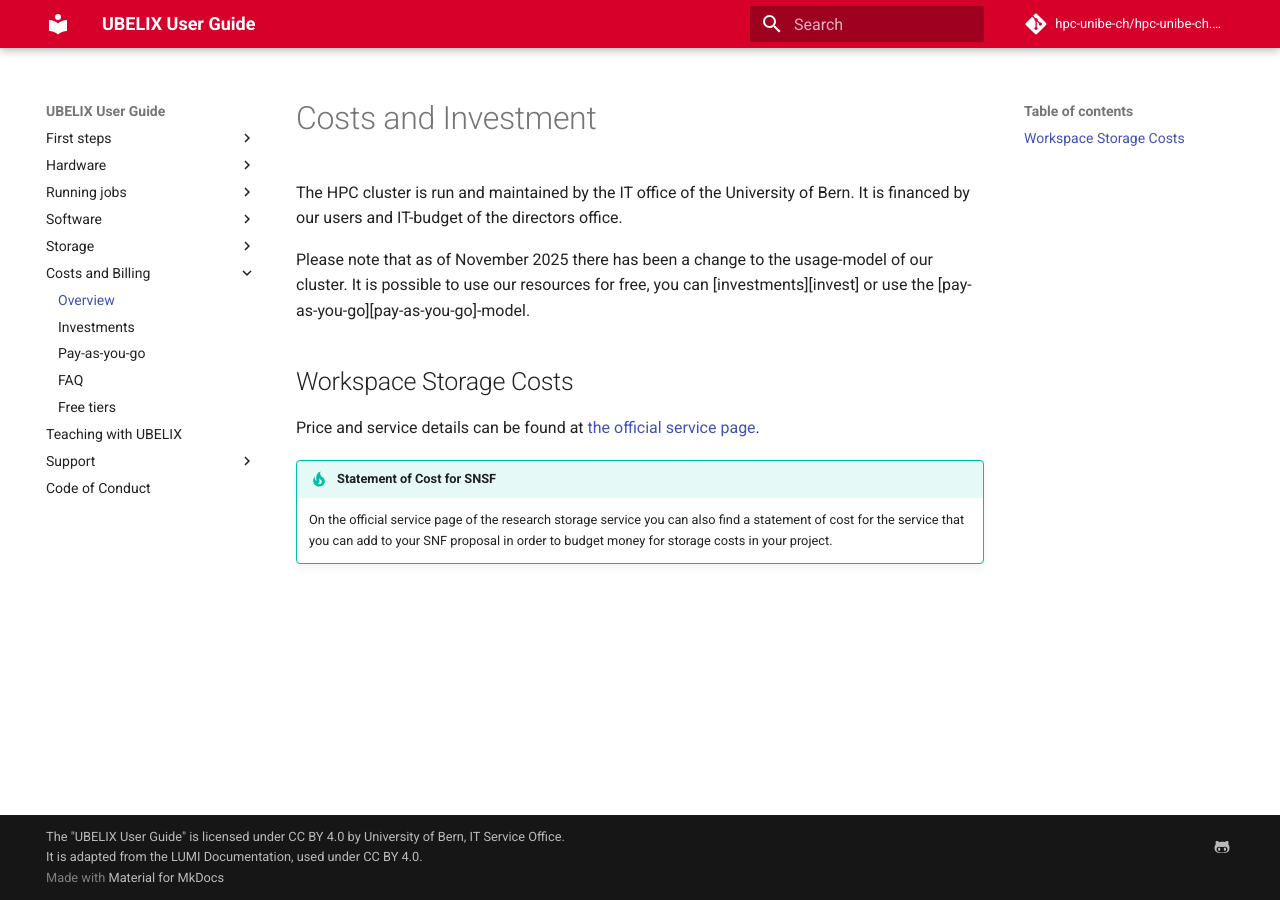
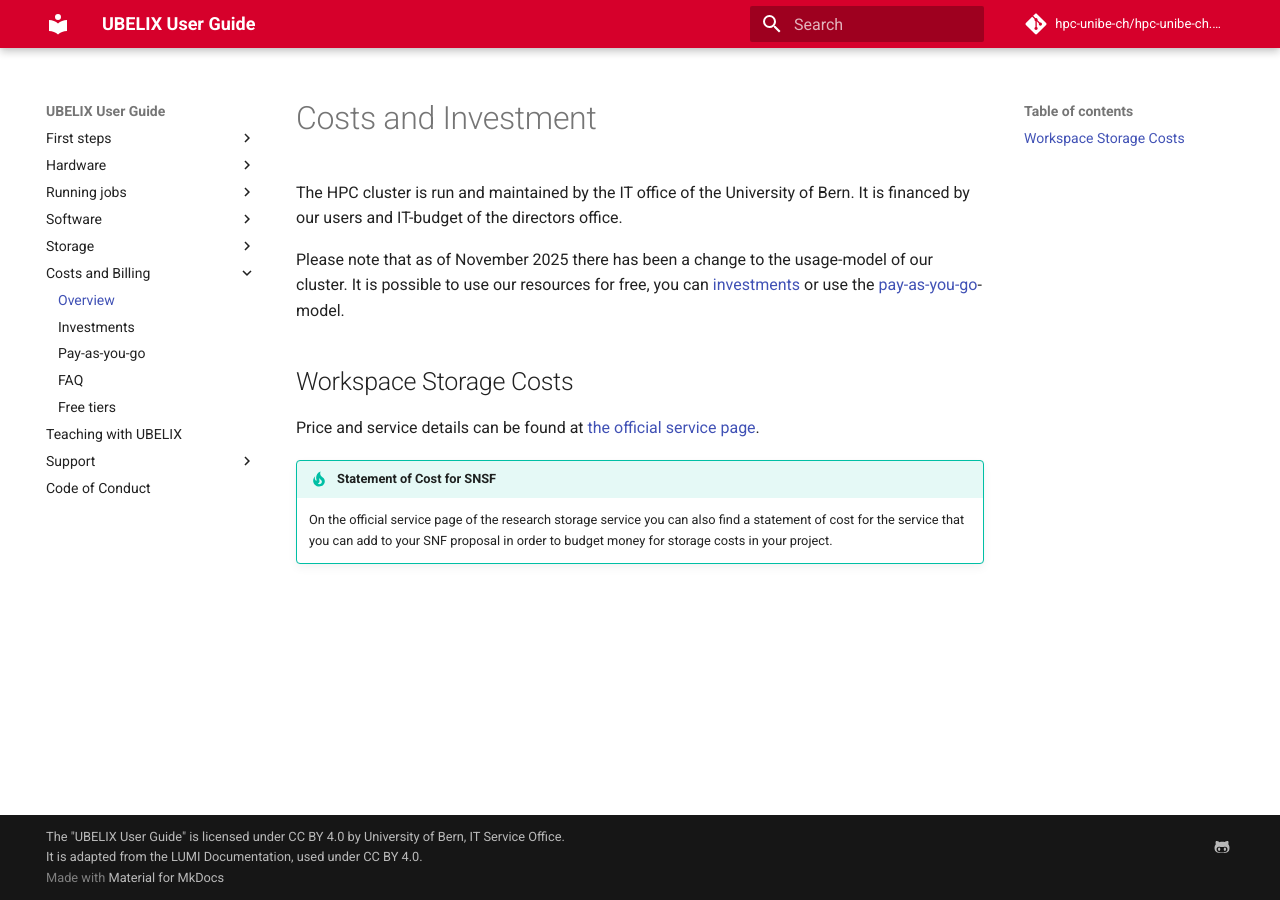
Before and after one commit to hpc-unibe-ch/hpc-unibe-ch.github.io, an MkDocs documentation site: the page built from docs/costs/overview.md, in a window 1280 px wide. Built offline with MkDocs 1.6.1 and Material for MkDocs 9.7.7, drawn with Linux system fonts in a browser that asks for light colours; comment, search, counter and statistics services are not loaded; some of the changed lines change nothing that is shown.

Commit message:
fixing links

```diff
--- a/docs/costs/overview.md
+++ b/docs/costs/overview.md
@@ -1,8 +1,11 @@
 # Costs and Investment
+
+[invest]: investments.md
+[payg]: payg.md
 
 The HPC cluster is run and maintained by the IT office of the University of Bern. It is financed by our users and IT-budget of the directors office.
 
-Please note that as of November 2025 there has been a change to the usage-model of our cluster. It is possible to use our resources for free, you can [investments][invest] or use the [pay-as-you-go][pay-as-you-go]-model.
+Please note that as of November 2025 there has been a change to the usage-model of our cluster. It is possible to use our resources for free, you can [investments][invest] or use the [pay-as-you-go][payg]-model.
 
 ## Workspace Storage Costs
 
```
